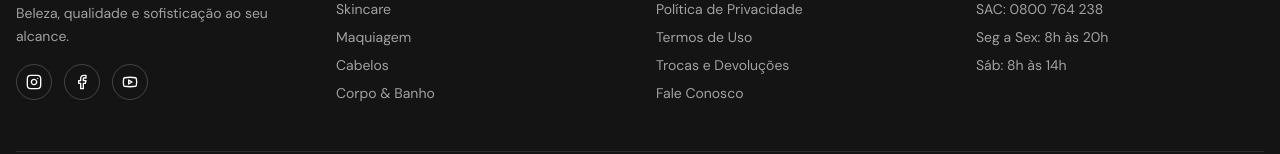
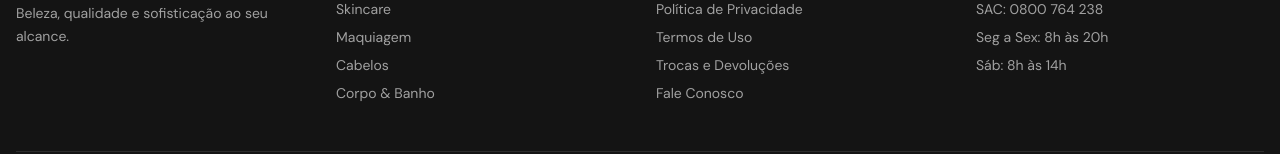
Before and after one commit to gabrielborzinocontato-debug/SITEBAUTY, a React (Vite) app: page / in a window 1280 px wide. Shown: the part 4879-5033 px from the top of the page. Built offline with nearby package versions, Linux system fonts and the light colour scheme; the HTML template or start-up script is replaced by a standard one; a web font is replaced by a local one.

Commit message:
Remove social media icons from footer

```diff
--- a/src/components/Footer.tsx
+++ b/src/components/Footer.tsx
@@ -1,5 +1,5 @@
 import { Link } from "react-router-dom";
-import { Instagram, Facebook, Youtube, Mail } from "lucide-react";
+import { Mail } from "lucide-react";
 
 const Footer = () => {
   return (
@@ -33,17 +33,6 @@ const Footer = () => {
             <p className="text-sm text-background/60 leading-relaxed">
               A maior loja de cosméticos online do Brasil. Beleza, qualidade e sofisticação ao seu alcance.
             </p>
-            <div className="flex gap-3 mt-4">
-              <a href="#" className="w-9 h-9 rounded-full border border-background/20 flex items-center justify-center hover:bg-background/10 transition-colors">
-                <Instagram size={16} />
-              </a>
-              <a href="#" className="w-9 h-9 rounded-full border border-background/20 flex items-center justify-center hover:bg-background/10 transition-colors">
-                <Facebook size={16} />
-              </a>
-              <a href="#" className="w-9 h-9 rounded-full border border-background/20 flex items-center justify-center hover:bg-background/10 transition-colors">
-                <Youtube size={16} />
-              </a>
-            </div>
           </div>
           <div>
             <h4 className="font-semibold text-sm uppercase tracking-wider mb-4">Categorias</h4>
```
